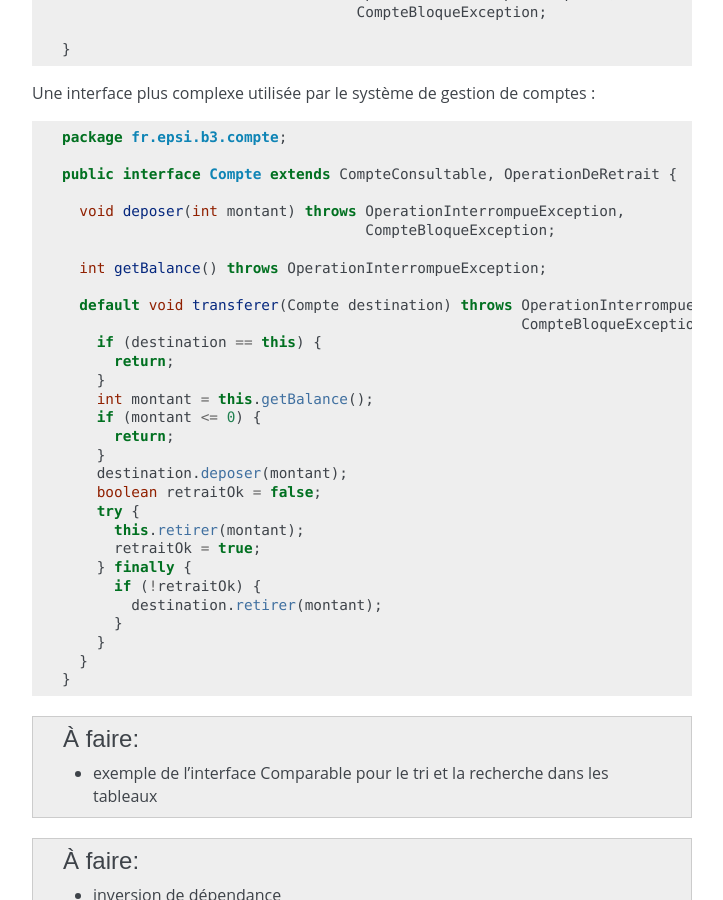
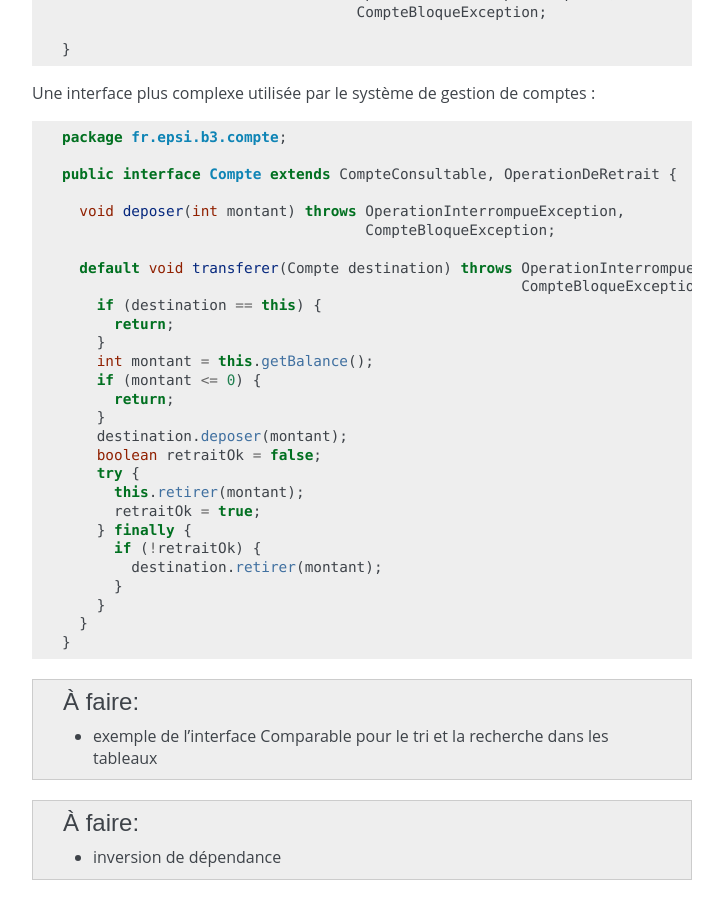
Before and after one commit to lanaflonPerso/cours-java-web, a Sphinx documentation site: the page built from source/interface.rst, in a window 1280 px wide and 900 px high, scrolled down 10075 px. Shown: the whole window, without its empty margins (398-1121 px from the left). Built offline with Sphinx 7.4.7, drawn with Linux system fonts in a browser that asks for light colours; formulas are drawn with MathJax 3.

Commit message:
relecture

```diff
--- a/source/interface.rst
+++ b/source/interface.rst
@@ -581,8 +581,6 @@ Une interface plus complexe utilisée par le système de gestion de comptes :
     void deposer(int montant) throws OperationInterrompueException,
                                      CompteBloqueException;
 
-    int getBalance() throws OperationInterrompueException;
-
     default void transferer(Compte destination) throws OperationInterrompueException,
                                                        CompteBloqueException {
       if (destination == this) {
```
